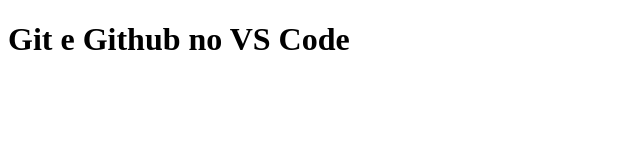
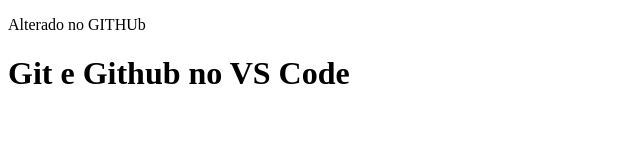
Before and after one commit to zeckamorim/trabalhando-com-git-e-github, a plain HTML site: page index.html in a window 1280 px wide. Shown: the whole page, without its empty margins (0-640 px from the left). Drawn offline with Linux system fonts and the light colour scheme.

Commit message:
Update index.html

```diff
--- a/index.html
+++ b/index.html
@@ -4,6 +4,8 @@
     <meta charset="UTF-8">
     <meta name="viewport" content="width=device-width, initial-scale=1.0">
     <title>Git e Github</title>
+    <P>Alterado no GITHUb
+    </P>
 </head>
 <body>
     <h1>Git e Github no VS Code </h1>
```
